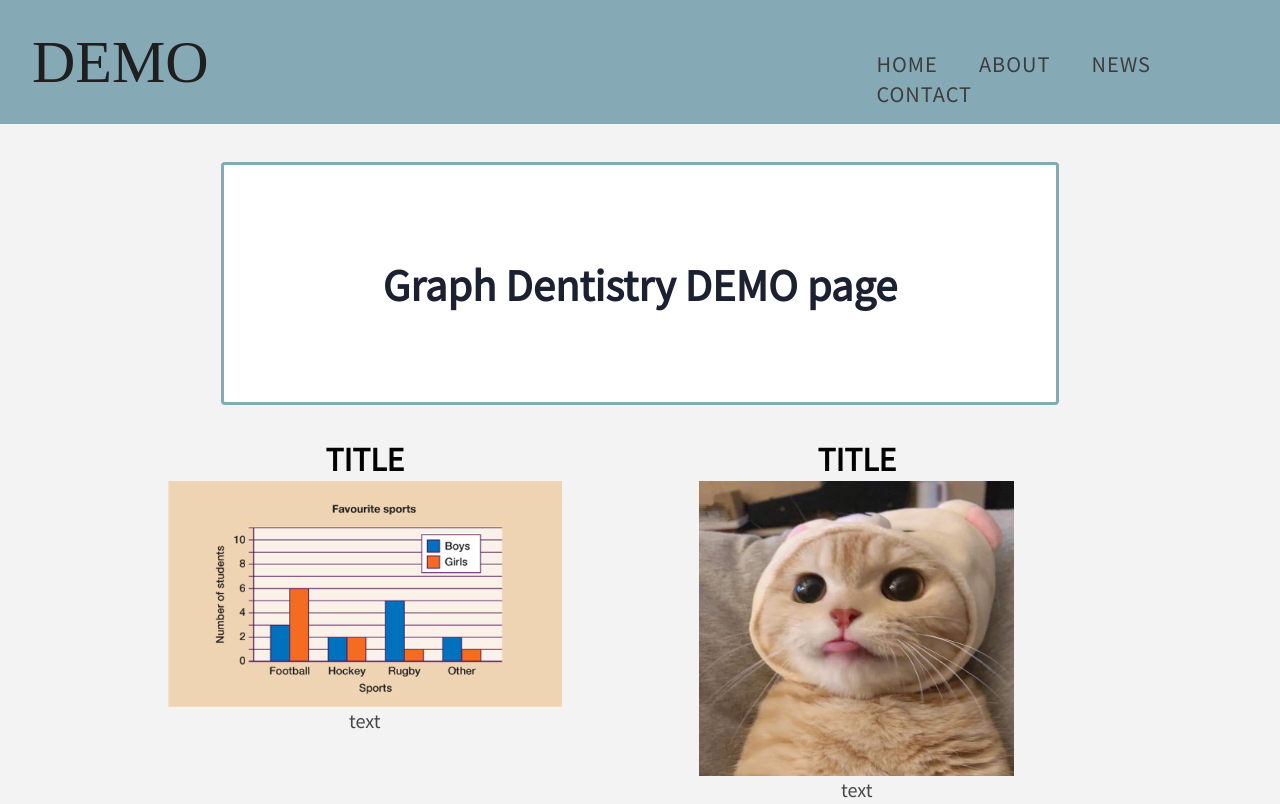
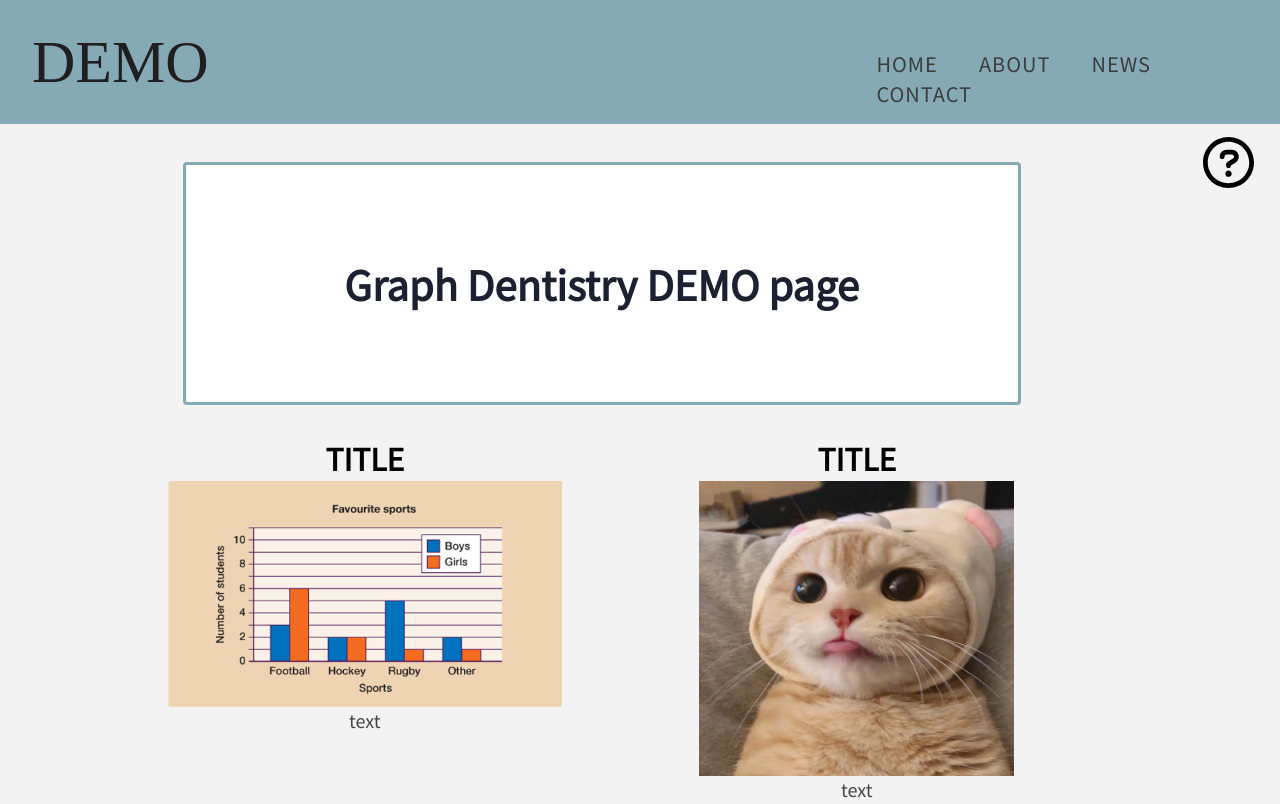
Before and after one commit to mihyun-note/GraphDentistry, a browser extension: page index_Demo.html in a window 1280 px wide. Shown: the top 804 px of the page. Drawn offline with Linux system fonts and the light colour scheme.

Commit message:
help icon

```diff
--- a/Demo_style.css
+++ b/Demo_style.css
@@ -265,3 +265,13 @@ body {
   overflow: hidden;
   width: 144px;
 }
+
+.help{
+  width: 4%;
+  position: sticky;
+  top: 180px;
+  float: right;
+  margin-right: 2%;
+  margin-top: 1%;
+  cursor: pointer;
+}
--- a/index_Demo.html
+++ b/index_Demo.html
@@ -1,10 +1,16 @@
 <!DOCTYPE html>
 <!-- Website Template by freewebsitetemplates.com -->
 <html>
+
   <head>
     <meta charset="UTF-8" />
     <title>Graph Dentistry page</title>
     <link rel="stylesheet" href="Demo_style.css" type="text/css" />
+    <script>
+      function helpClick(){
+        alert('도움말')
+      }
+    </script>
   </head>
   <body>
     <div id="header">
@@ -27,11 +33,12 @@
           </li>
         </ul>
       </div>
-
+      <img class='help' src="./images/help.svg" onclick="helpClick()"/>
     </div>
     <div class="article">
       <h1>Graph Dentistry DEMO page</h1>
     </div>
+
     <div id="body">
       <ul>
         <li class="body_left">
@@ -83,5 +90,7 @@
         <p>&copy; copyright 2023 | all rights reserved.</p>
       </div>
     </div>
+
   </body>
+
 </html>
```
Also changed, not shown: images/help.svg (added).
